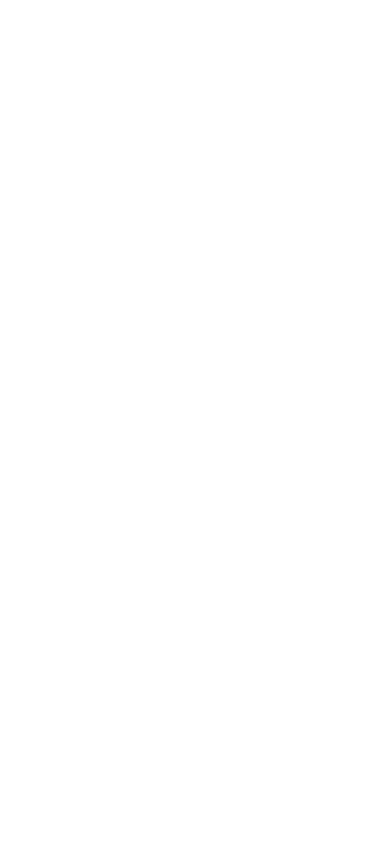
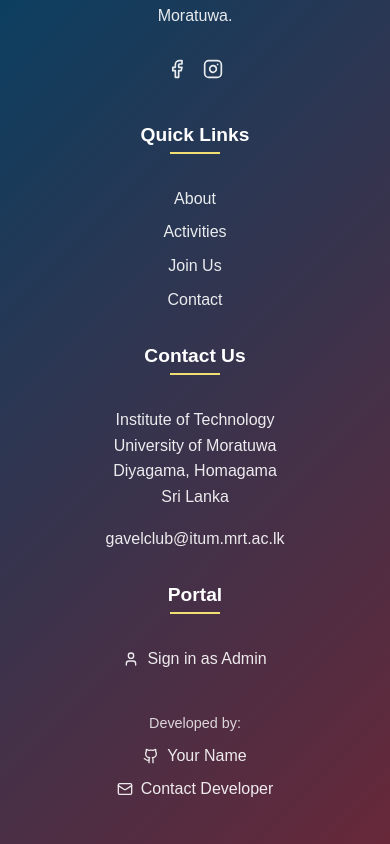
Before and after one commit to Ahzem/Gavel-Club, a React (Vite) app in the folder Client/: page / in a window 390 px wide. Shown: the part 6800-7644 px from the top of the page. Before the commit the page ends 6769 px from the top, so only its background shows below. Built offline with nearby package versions, Linux system fonts and the light colour scheme.

Commit message:
add footer component with responsive layout and social links; implement new styles for footer sections and improve accessibility; enhance overall design consistency

```diff
--- a/Client/src/App.tsx
+++ b/Client/src/App.tsx
@@ -15,6 +15,7 @@
 import "./styles/pages/contacts.css";
 import "./styles/pages/membership.css";
 import "./styles/pages/activities.css";
+import "./styles/pages/footer.css";
 import "./styles/components/header.css";
 import "./styles/components/events.css";
 import "./styles/components/button.css";
--- a/Client/src/components/layout/Footer.tsx
+++ b/Client/src/components/layout/Footer.tsx
@@ -1,18 +1,100 @@
-import { SITE_CONFIG } from '../../lib/constants';
+import { Facebook, Github, Instagram, Mail, User } from "lucide-react";
+import { SITE_CONFIG } from "../../lib/constants";
 
 export function Footer() {
   return (
     <footer className="layout__footer">
       <div className="footer__container">
-        <div>
+        <div className="footer__grid">
+          {/* About Section */}
+          <div className="footer__section">
+            <h3 className="footer__title">About Us</h3>
+            <p className="footer__text">{SITE_CONFIG.description}</p>
+            <div className="footer__social">
+              <a href="https://facebook.com" className="footer__social-link">
+                <Facebook size={20} />
+              </a>
+              <a href="https://instagram.com" className="footer__social-link">
+                <Instagram size={20} />
+              </a>
+            </div>
+          </div>
+
+          {/* Quick Links */}
+          <div className="footer__section">
+            <h3 className="footer__title">Quick Links</h3>
+            <ul className="footer__links">
+              <li>
+                <a href="/about">About</a>
+              </li>
+              <li>
+                <a href="/activities">Activities</a>
+              </li>
+              <li>
+                <a href="/membership">Join Us</a>
+              </li>
+              <li>
+                <a href="/contact">Contact</a>
+              </li>
+            </ul>
+          </div>
+
+          {/* Contact Info */}
+          <div className="footer__section">
+            <h3 className="footer__title">Contact Us</h3>
+            <address className="footer__address">
+              Institute of Technology
+              <br />
+              University of Moratuwa
+              <br />
+              Diyagama, Homagama
+              <br />
+              Sri Lanka
+            </address>
+            <a
+              href="mailto:gavelclub@itum.mrt.ac.lk"
+              className="footer__contact-link"
+            >
+              gavelclub@itum.mrt.ac.lk
+            </a>
+          </div>
+
+          {/* Admin & Developer */}
+          <div className="footer__section">
+            <h3 className="footer__title">Portal</h3>
+            <div className="footer__admin">
+              <a href="/admin" className="footer__admin-link">
+                <User size={16} />
+                Sign in as Admin
+              </a>
+            </div>
+            <div className="footer__developer">
+              <p className="footer__developer-text">Developed by:</p>
+              <a
+                href="https://github.com/Ahzem"
+                className="footer__developer-link"
+                target="_blank"
+                rel="noopener noreferrer"
+              >
+                <Github size={16} />
+                Your Name
+              </a>
+              <a
+                href="mailto:muhammadhahzem1422@gmail.com"
+                className="footer__developer-link"
+              >
+                <Mail size={16} />
+                Contact Developer
+              </a>
+            </div>
+          </div>
+        </div>
+
+        <div className="footer__bottom">
           <p className="footer__copyright">
             © {new Date().getFullYear()} {SITE_CONFIG.name}
           </p>
-        </div>
-        <div>
-          <p className="footer__disclaimer">
-            {SITE_CONFIG.disclaimer}
-          </p>
+          <p className="footer__disclaimer">{SITE_CONFIG.disclaimer}</p>
         </div>
       </div>
     </footer>
--- /dev/null
+++ b/Client/src/styles/pages/footer.css
@@ -0,0 +1,204 @@
+.layout__footer {
+  background: linear-gradient(135deg, var(--color-primary), var(--color-accent-1));
+  color: var(--color-white);
+  padding: var(--space-2xl) 0 var(--space-xl);
+}
+
+.footer__container {
+  max-width: 1200px;
+  margin: 0 auto;
+  padding: 0 var(--space-xl);
+}
+
+.footer__grid {
+  display: grid;
+  grid-template-columns: repeat(auto-fit, minmax(250px, 1fr));
+  gap: var(--space-2xl);
+  margin-bottom: var(--space-2xl);
+}
+
+.footer__section {
+  display: flex;
+  flex-direction: column;
+  gap: var(--space-md);
+}
+
+.footer__title {
+  font-size: 1.2rem;
+  margin-bottom: var(--space-md);
+  position: relative;
+  padding-bottom: var(--space-sm);
+}
+
+.footer__title::after {
+  content: '';
+  position: absolute;
+  left: 0;
+  bottom: 0;
+  width: 50px;
+  height: 2px;
+  background: var(--color-accent-3);
+}
+
+.footer__text {
+  opacity: 0.9;
+  line-height: 1.6;
+}
+
+.footer__social {
+  display: flex;
+  gap: var(--space-md);
+  margin-top: var(--space-sm);
+}
+
+.footer__social-link {
+  color: var(--color-white);
+  opacity: 0.9;
+  transition: all 0.3s ease;
+}
+
+.footer__social-link:hover {
+  opacity: 1;
+  transform: translateY(-2px);
+}
+
+.footer__links {
+  list-style: none;
+  display: flex;
+  flex-direction: column;
+  gap: var(--space-sm);
+}
+
+.footer__links a {
+  color: var(--color-white);
+  text-decoration: none;
+  opacity: 0.9;
+  transition: all 0.3s ease;
+}
+
+.footer__links a:hover {
+  opacity: 1;
+  padding-left: var(--space-sm);
+}
+
+.footer__address {
+  font-style: normal;
+  opacity: 0.9;
+  line-height: 1.6;
+}
+
+.footer__contact-link {
+  color: var(--color-white);
+  text-decoration: none;
+  opacity: 0.9;
+  transition: opacity 0.3s ease;
+}
+
+.footer__contact-link:hover {
+  opacity: 1;
+}
+
+.footer__admin-link,
+.footer__developer-link {
+  display: flex;
+  align-items: center;
+  gap: var(--space-sm);
+  color: var(--color-white);
+  text-decoration: none;
+  opacity: 0.9;
+  transition: all 0.3s ease;
+}
+
+.footer__admin-link:hover,
+.footer__developer-link:hover {
+  opacity: 1;
+  transform: translateX(var(--space-sm));
+}
+
+.footer__developer {
+  margin-top: var(--space-lg);
+  display: flex;
+  flex-direction: column;
+  gap: var(--space-sm);
+}
+
+.footer__developer-text {
+  opacity: 0.8;
+  font-size: 0.9rem;
+}
+
+.footer__bottom {
+  padding-top: var(--space-xl);
+  border-top: 1px solid rgba(255, 255, 255, 0.1);
+  text-align: center;
+  opacity: 0.8;
+  font-size: 0.9rem;
+}
+
+.footer__copyright {
+  margin-bottom: var(--space-sm);
+}
+
+@media (max-width: 768px) {
+  .footer__grid {
+    grid-template-rows: 2fr;
+    gap: var(--space-xl);
+  }
+
+  .footer__section {
+    text-align: center;
+  }
+
+  .footer__title::after {
+    left: 50%;
+    transform: translateX(-50%);
+  }
+
+  .footer__social {
+    justify-content: center;
+  }
+
+  .footer__links {
+    align-items: center;
+  }
+
+  .footer__address {
+    text-align: center;
+  }
+
+  .footer__admin-link,
+  .footer__developer-link {
+    justify-content: center;
+  }
+
+    .footer__developer {
+        text-align: center;
+    }
+
+    .footer__bottom {
+        padding: var(--space-md) 0;
+    }
+
+    .footer__developer-text {
+        text-align: center;
+    }
+
+    .footer__social-link {
+        font-size: 1.5rem;
+    }
+
+    .footer__social-link:hover {
+        transform: none;
+    }
+
+    .footer__links a {
+        padding-left: 0;
+    }
+
+    .footer__admin-link,
+
+    .footer__developer-link {
+        transform: none;
+    }
+
+}
```
